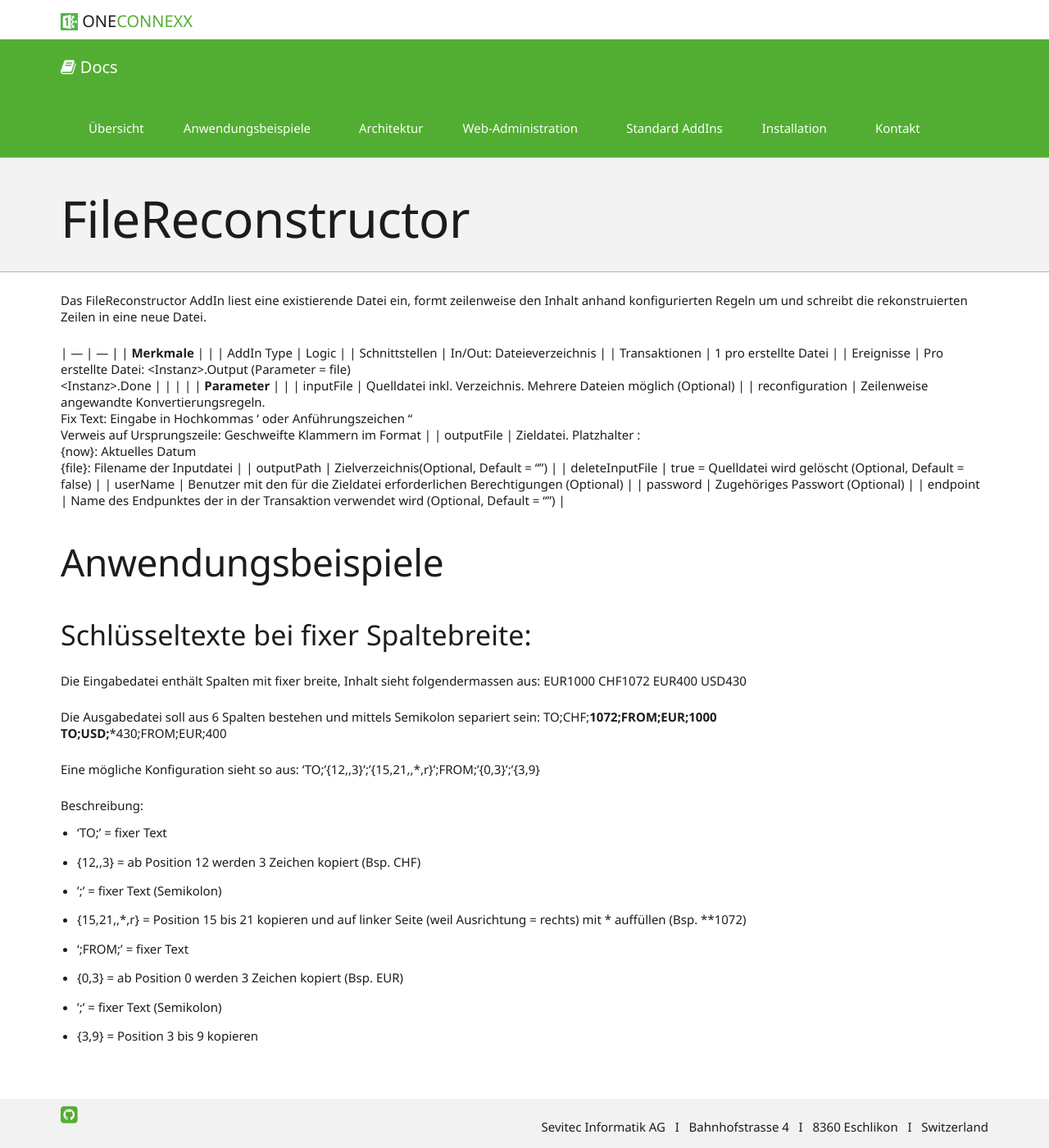
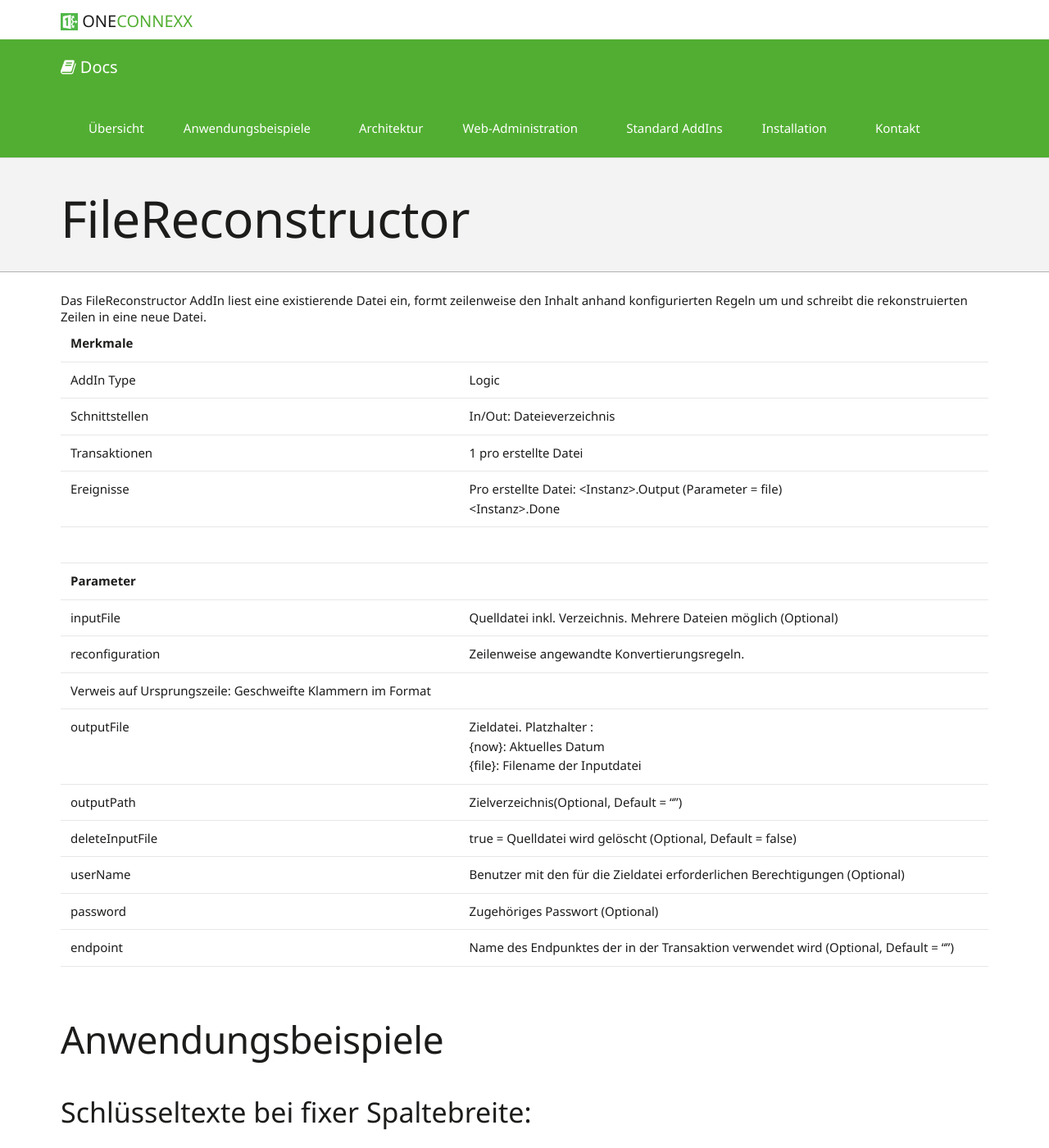
Before and after one commit to primesoft-group/oneconnexx-docs, a Jekyll site: the page built from _pages/addins/de/filereconstructor.md, in a window 1280 px wide and 1400 px high. Shown: the whole window at 82% size. Built offline with Jekyll 4.4.1, drawn with Linux system fonts in a browser that asks for light colours; nearby versions of some CDN libraries; some web fonts are replaced.

Commit message:
Update filereconstructor.md

```diff
--- a/_pages/addins/de/filereconstructor.md
+++ b/_pages/addins/de/filereconstructor.md
@@ -17,9 +17,7 @@
 | __Parameter__ | |
 | inputFile | Quelldatei inkl. Verzeichnis. Mehrere Dateien möglich (Optional) |
 | reconfiguration | Zeilenweise angewandte Konvertierungsregeln. <br />
-Fix Text: Eingabe in Hochkommas ' oder Anführungszeichen "<br />
-Verweis auf Ursprungszeile: Geschweifte Klammern im Format
-|
+Verweis auf Ursprungszeile: Geschweifte Klammern im Format |
 | outputFile | Zieldatei. Platzhalter : <br /> {now}: Aktuelles Datum<br />	{file}: Filename der Inputdatei  |
 | outputPath | Zielverzeichnis(Optional, Default = "") |
 | deleteInputFile | true = Quelldatei wird gelöscht (Optional, Default = false) |
```
